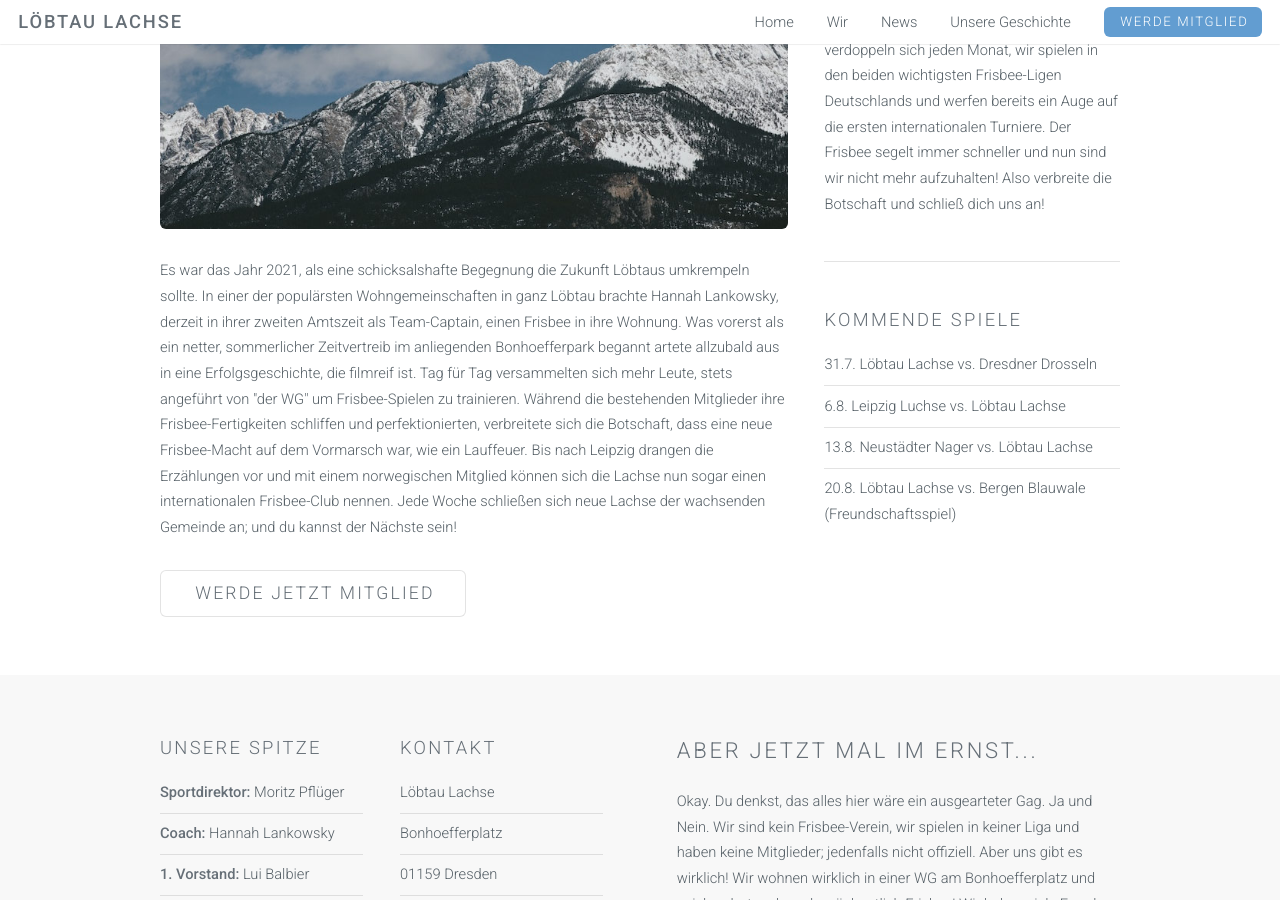
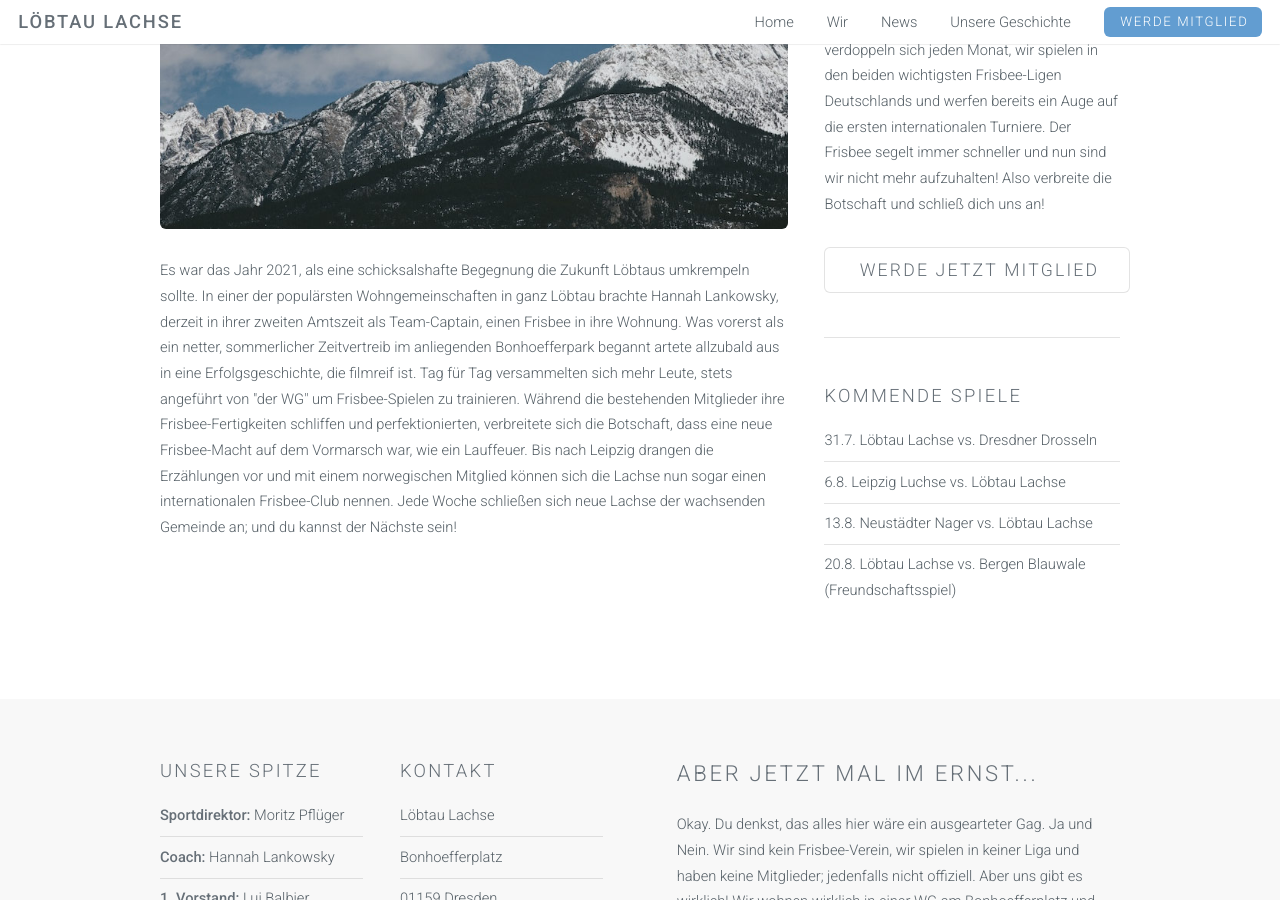
Before and after one commit to YannickSpoerl/loebtau-lachse, a Jekyll site: the page built from index.html, in a window 1280 px wide and 900 px high, scrolled down 2174 px. Built offline with Jekyll 4.4.1, drawn with Linux system fonts in a browser that asks for light colours.

Commit message:
Fix button-href, move to other section

```diff
--- a/index.html
+++ b/index.html
@@ -72,7 +72,7 @@ layout: landing-page
 						<div class="8u">
 							<section>
 								<h2>Unsere Gründungsgeschichte</h2>
-								<a href="#" class="image fit"><img src="images/pic03.jpg" alt="" /></a>
+								<a class="image fit"><img src="images/pic03.jpg" alt="" /></a>
 								<p>Es war das Jahr 2021, als eine schicksalshafte Begegnung die Zukunft Löbtaus umkrempeln sollte. In einer der populärsten Wohngemeinschaften in
 									ganz Löbtau brachte Hannah Lankowsky, derzeit in ihrer zweiten Amtszeit als Team-Captain, einen Frisbee in ihre Wohnung. Was vorerst als ein netter,
 									sommerlicher Zeitvertreib im anliegenden Bonhoefferpark begannt artete allzubald aus in eine Erfolgsgeschichte, die filmreif ist. Tag für Tag versammelten sich
@@ -81,7 +81,6 @@ layout: landing-page
 									norwegischen Mitglied können sich die Lachse nun sogar einen internationalen Frisbee-Club nennen. Jede Woche schließen sich neue Lachse der wachsenden Gemeinde an; und
 									du kannst der Nächste sein!
 								</p>
-								<a href="#content" class="button big alt">Werde jetzt Mitglied</a>
 							</section>
 						</div>
 						<div class="4u">
@@ -91,6 +90,7 @@ layout: landing-page
 									wichtigsten Frisbee-Ligen Deutschlands und werfen bereits ein Auge auf die ersten internationalen Turniere. Der Frisbee segelt immer schneller
 									und nun sind wir nicht mehr aufzuhalten! Also verbreite die Botschaft und schließ dich uns an!
 								</p>
+								<a href="mailto:kontakt@loebtau-lachse.de" class="button big alt">Werde jetzt Mitglied</a>
 							</section>
 							<hr />
 							<section>
```
